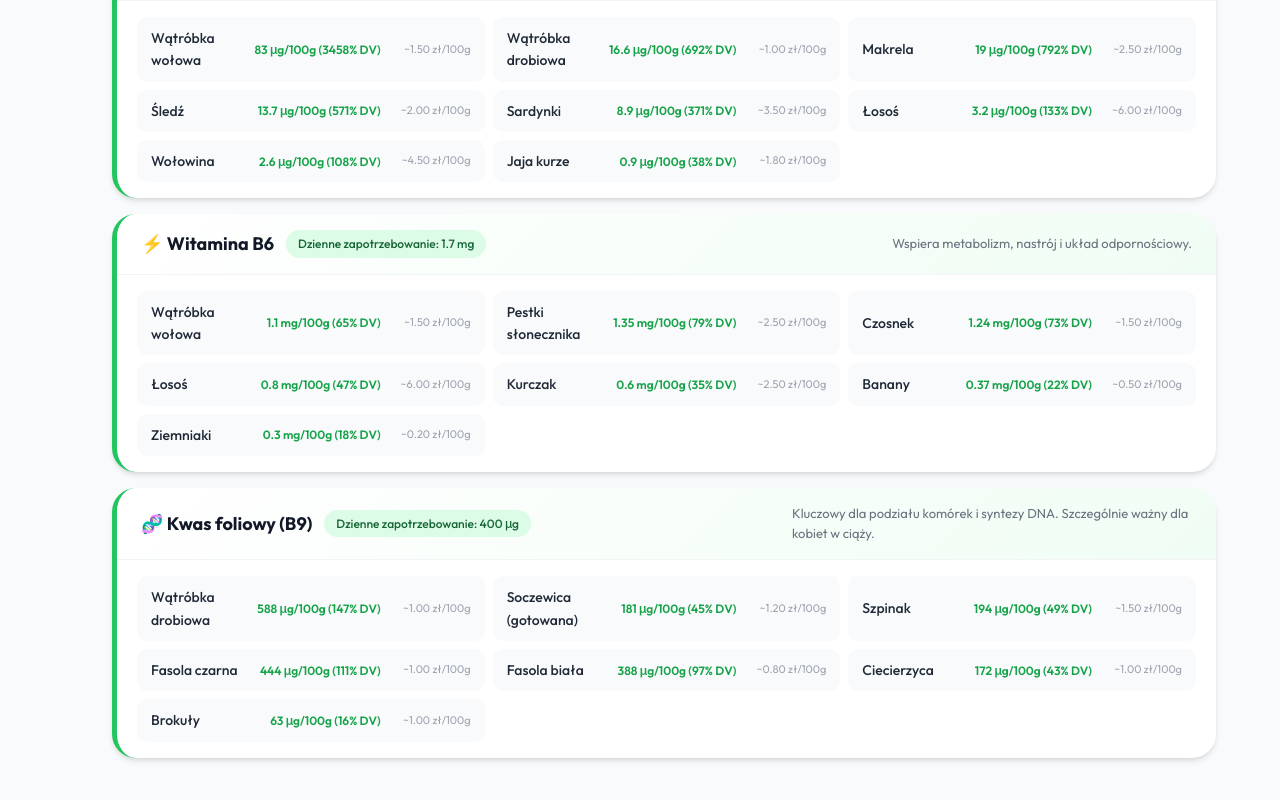
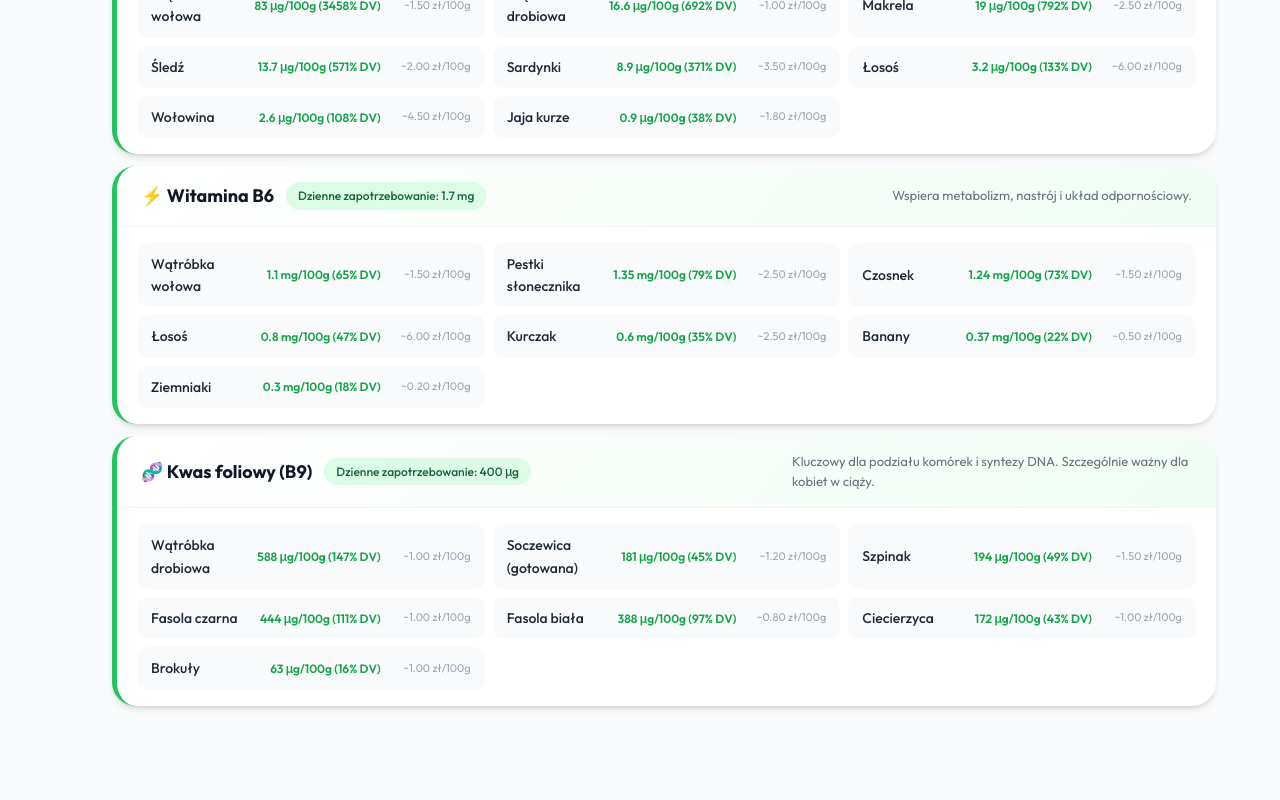
Before and after one commit to patentfm/dieta, a Vue app: page /baza-produktow in a window 1280 px wide. Shown: the part 1950-2750 px from the top of the page. Built offline with nearby package versions, Linux system fonts and the light colour scheme.

Commit message:
Reduce spacing between sections in Products Database

```diff
--- a/src/views/ProductsDatabase.vue
+++ b/src/views/ProductsDatabase.vue
@@ -818,14 +818,14 @@ const fiberFoods = [
 
 /* Content */
 .page-content {
-  padding: 48px 0 80px;
+  padding: 24px 0 60px;
 }
 
 /* Sections with Sidebar */
 .nutrient-section {
   display: flex;
   gap: 0;
-  margin-bottom: 48px;
+  margin-bottom: 20px;
   position: relative;
 }
 
@@ -909,10 +909,14 @@ const fiberFoods = [
 .nutrient-card {
   background: white;
   border-radius: var(--radius-xl);
-  margin-bottom: 16px;
+  margin-bottom: 12px;
   box-shadow: var(--shadow-md);
   overflow: hidden;
   border-left: 5px solid var(--primary-500);
+}
+
+.nutrient-card:last-child {
+  margin-bottom: 0;
 }
 
 /* Section-specific colors */
```
